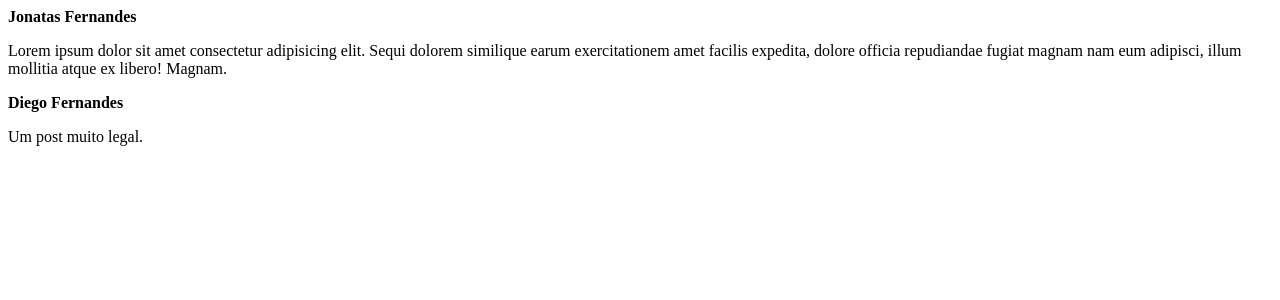
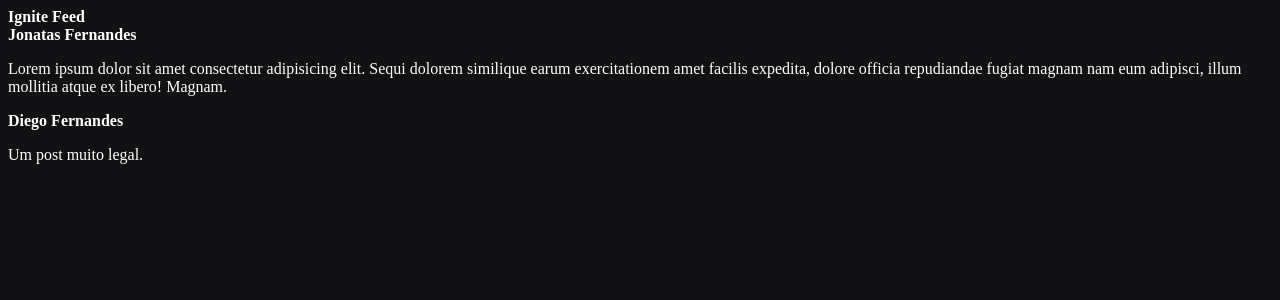
Before and after one commit to Jonatas-JS/Trilha-React-JS-2022, a React (Vite) app in the folder 01-fundamentos-reactjs/: page / in a window 1280 px wide. Shown: the top 300 px of the page. Built offline with nearby package versions, Linux system fonts and the light colour scheme.

Commit message:
iniciando proj

```diff
--- a/01-fundamentos-reactjs/src/App.jsx
+++ b/01-fundamentos-reactjs/src/App.jsx
@@ -1,9 +1,13 @@
 // JSX = JavaScript + XML
+import { Header } from './components/Header'
 import {Post} from './Post'
+// importar o arquivo CSS com os atributos
+import './styles.css'
 
 export function App() {
   return (
     <div>
+      <Header />
       <Post
         author="Jonatas Fernandes"
         content="Lorem ipsum dolor sit amet consectetur adipisicing elit. Sequi dolorem similique earum exercitationem amet facilis expedita, dolore officia repudiandae fugiat magnam nam eum adipisci, illum mollitia atque ex libero! Magnam."
--- /dev/null
+++ b/01-fundamentos-reactjs/src/components/Header.jsx
@@ -0,0 +1,8 @@
+import './Header.module.css'
+
+// USAR ELEMENTOS JS COM LETRA MAIÚSCULA E HTML EM MINÚSCULA
+export function Header() {
+  return (
+    <strong className="header">Ignite Feed</strong>
+  )
+}
--- /dev/null
+++ b/01-fundamentos-reactjs/src/components/Header.module.css
@@ -0,0 +1,4 @@
+.header {
+  background: #333;
+  height: 80px;
+}
--- /dev/null
+++ b/01-fundamentos-reactjs/src/styles.css
@@ -0,0 +1,4 @@
+body {
+  background: #121214;
+  color: #fff;
+}
```
Also changed, not shown: 1 other file (tests, documents, lock files or other folders).
